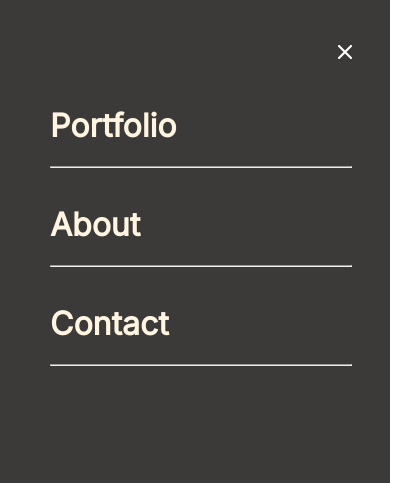
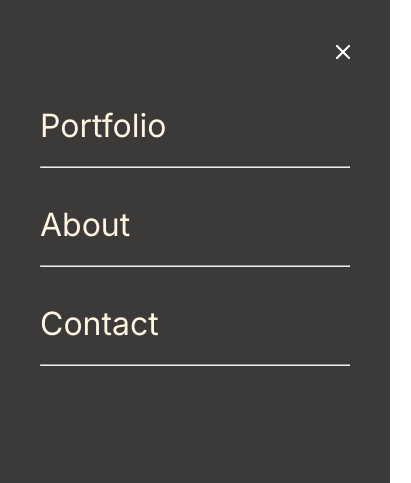
Before and after one commit to Luchy-B/My-Portfolio, a website: page index.html in a window 390 px wide. Both pictures are taken after a click on the picture 339 px from the left and 76 px from the top of the page. Shown: the top 483 px of the page, 411 px wide, since content can reach past the window. Drawn offline with Linux system fonts and the light colour scheme.

Commit message:
Update Styling of hamburger

```diff
--- a/scripts.js
+++ b/scripts.js
@@ -3,10 +3,12 @@ const closeX = document.querySelector('#cross-icon');
 
 function mobileMenu() {
   document.getElementById('show').style.display = 'block';
+  document.body.style.overflowY = 'hidden';
 }
 
 function hide() {
   document.getElementById('show').style.display = 'none';
+  document.body.style.overflowY = 'scroll';
 }
 
 btn.addEventListener('click', mobileMenu);
--- a/styles.css
+++ b/styles.css
@@ -8,7 +8,7 @@ body {
   width: 100%;
 }
 
-.section{
+.section {
   margin: 0px;
   padding: 0px;
   width: 100%;
@@ -45,7 +45,6 @@ body {
   left: 311px;
   top: 4px;
   border-radius: 8px;
-  padding: 8px;
   display: flex;
   flex-direction: row;
   align-items: flex-start;
@@ -73,7 +72,7 @@ body {
 #style {
   display: block;
   text-align: left;
-  margin: 10px 38px 10px 10px;
+  margin: 10px 40px 10px 0;
   list-style-type: none;
 }
 
@@ -90,33 +89,32 @@ top: 5%;
   bottom: 15%;
 }
 
-#cross-icon hr{
+#cross-icon hr {
   width: 100%;
   position: absolute;
   height: 1px;
   left: 50px;
   right: 0px;
   bottom: 0px;
-background: #6F6C6B;
+  background: #6f6c6b;
 }
 .style-li {
   font-weight: 700;
   padding-top: 10px;
   padding-bottom: 10px;
   font-size: 32px;
-  color: #FFF5E1;
+  color: #fff5e1;
   margin-top: 25px;
 }
 
 .style-li a {
   text-decoration: none;
-  color: #FFF5E1;
-  font-family: 'Inter', sans-serif;
-  font-style: normal;
-  font-weight: 700;
+  color: #fff5e1;
+  font-family: 'Inter', sans-serif;
+  font-style: normal;
+  font-weight: 500;
   font-size: 32px;
   line-height: 44px;
-
 }
 
 .logo {
@@ -126,7 +124,7 @@ background: #6F6C6B;
   display: flex;
   flex-direction: row;
   align-items: center;
-  padding: 10px 12px;
+  padding: 0 12px;
   position: absolute;
   color: #fff;
   font-size: 18px;
@@ -147,13 +145,15 @@ background: #6F6C6B;
   top: 0;
   display: flex;
   flex-direction: column;
-  padding: 30% 0 120px 0;
-  gap: 12px;
+  padding-top: 30%;
+  padding-bottom: 120px;
+  gap: 10px;
   position: absolute;
   background: #1c1a19;
   margin: 0px;
-}
-.nameHeadDiv{
+  width: 100%;
+}
+.nameHeadDiv {
   width: 100%;
 }
 .mainHeader {
@@ -308,7 +308,7 @@ background: #6F6C6B;
 }
 
 .bckimg {
-  width: 406.89px;
+  width: 100%;
   height: 312.03px;
   left: 620.1px;
   top: 317px;
@@ -539,7 +539,7 @@ background: #6F6C6B;
   flex-direction: column;
   height: 386px;
   width: 327px;
-  margin-top: 12px;
+  margin-top: 40px;
   background: url('images/bckImg.png');
   background-repeat: no-repeat;
   background-size: 340px auto;
@@ -678,10 +678,10 @@ background: #6F6C6B;
   display: flex;
   flex-direction: column;
   align-items: center;
-  padding: 120px 24px;
+  padding-top: 120px;
   gap: 24px;
   height: 1241.5px;
-  width: 329px;
+  width: 100%;
   left: 23px;
   top: 4797px;
   border-radius: 0;
@@ -754,14 +754,14 @@ form {
   line-height: 44px;
   text-align: center;
   color: #172b4d;
-  margin: 24px 30px;
   width: 320px;
 }
 
 .contactForm ul {
   list-style: none;
-  margin-top: -21px;
-  padding: 12px 40px 0 40px;
+  padding: 0;
+  /* margin-top: -21px;
+  padding: 12px 40px 0 40px; */
 }
 
 .contactForm input {
@@ -828,6 +828,7 @@ form {
 .formNav ul {
   display: flex;
   justify-content: center;
+  padding: 0;
 }
 
 .darkLine {
@@ -937,7 +938,7 @@ form {
 }
 
 @media screen and (min-width: 768px) {
-  .section{
+  .section {
     margin: 0px;
     padding: 0px;
     width: 100%;
```
Lines whose indentation alone changed are shown as unchanged.
